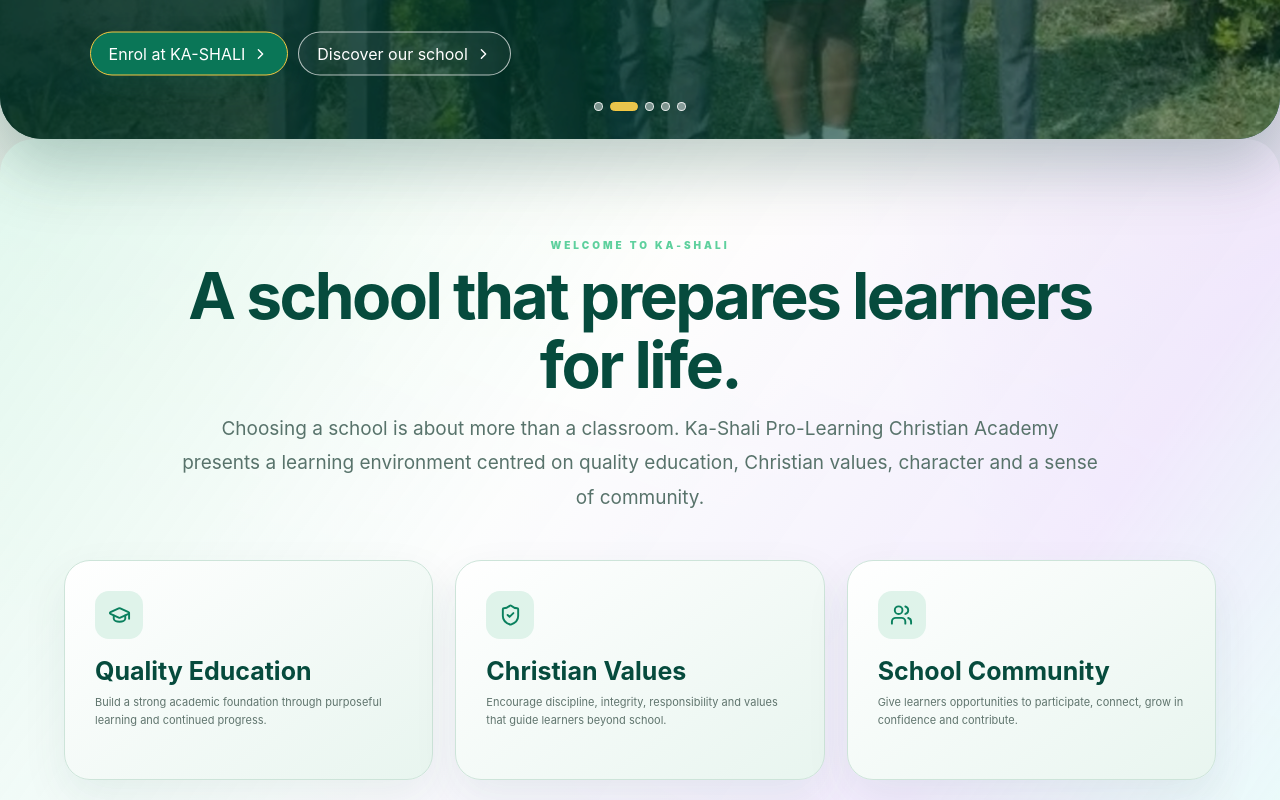
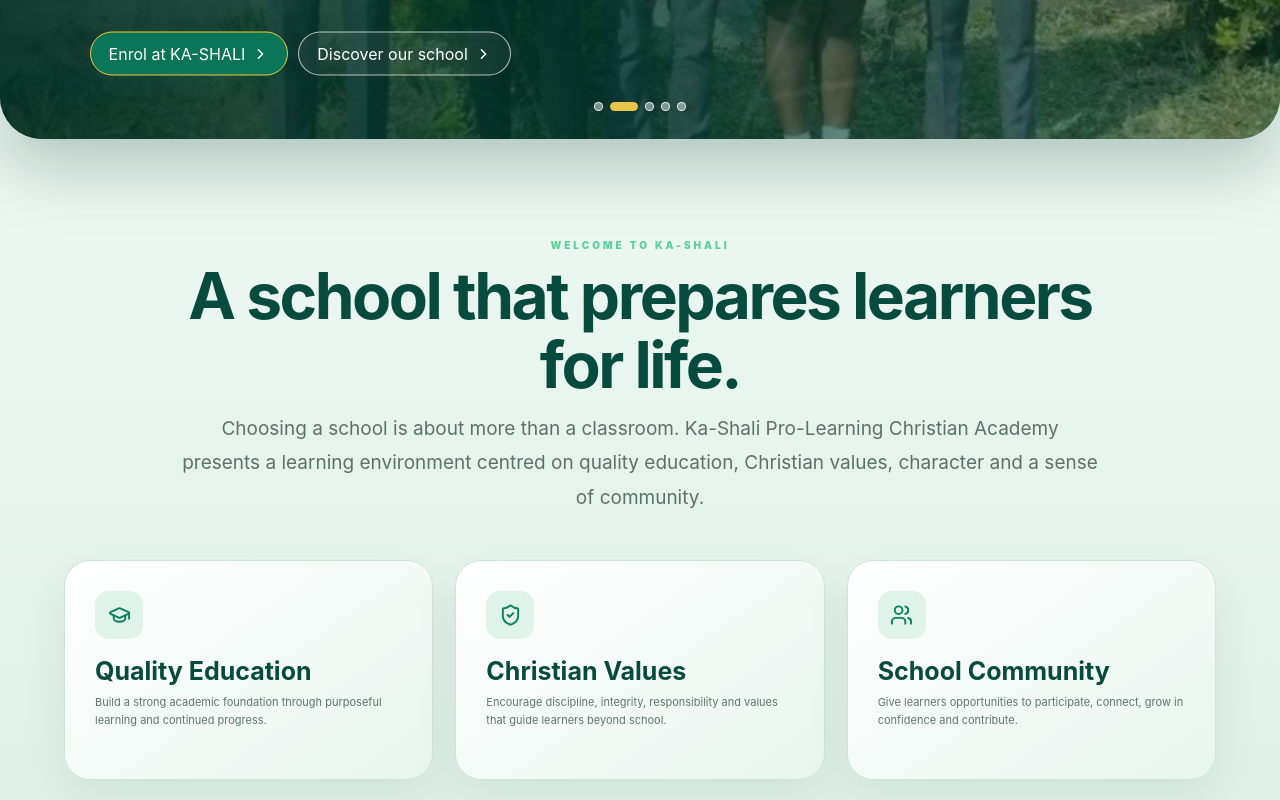
Before and after one commit to MnisiLeo/PRO-LEARNING-Website, a React (Vite) app: page / in a window 1280 px wide. Shown: the part 680-1480 px from the top of the page. Built offline with nearby package versions, Linux system fonts and the light colour scheme.

Commit message:
Add files via upload

```diff
--- a/src/styles.css
+++ b/src/styles.css
@@ -562,239 +562,3 @@
   backdrop-filter:blur(10px);
 }
 .publicFull.kashaliTheme .fullFormCard { border-color:rgba(11,143,91,.14); }
-
-/* V31: flowing rainbow background system — no flat green page backgrounds. */
-body {
-  background:
-    radial-gradient(70% 55% at 8% 5%, rgba(11,143,91,.18), transparent 60%),
-    radial-gradient(60% 50% at 94% 8%, rgba(111,45,189,.18), transparent 62%),
-    radial-gradient(55% 45% at 78% 96%, rgba(0,180,210,.10), transparent 64%),
-    linear-gradient(135deg,#f8fffc 0%,#ffffff 36%,#fbf5ff 68%,#f4fffb 100%);
-}
-
-/* Public pages: flowing colour ribbons inspired by the supplied rainbow references. */
-.public {
-  background:
-    radial-gradient(58% 38% at 4% 12%, rgba(0,190,180,.15), transparent 70%),
-    radial-gradient(48% 42% at 96% 8%, rgba(123,63,180,.16), transparent 70%),
-    radial-gradient(55% 45% at 80% 92%, rgba(255,180,60,.10), transparent 72%),
-    radial-gradient(45% 40% at 20% 90%, rgba(40,150,220,.10), transparent 72%),
-    linear-gradient(135deg,#ffffff 0%,#f6fffb 38%,#fbf6ff 68%,#f8fffc 100%);
-}
-.public::before {
-  content:"";
-  position:absolute;
-  z-index:0;
-  inset:-12% -8%;
-  pointer-events:none;
-  opacity:.38;
-  filter:blur(22px);
-  background:
-    linear-gradient(155deg, transparent 0 18%, rgba(255,80,120,.13) 23%, rgba(255,180,55,.13) 31%, rgba(30,190,150,.14) 40%, rgba(40,150,220,.12) 50%, rgba(120,70,190,.14) 61%, transparent 72%),
-    linear-gradient(25deg, transparent 0 35%, rgba(30,190,150,.10) 43%, rgba(120,70,190,.12) 55%, transparent 68%);
-}
-.public > *:not(.flagWatermark) { position:relative; z-index:1; }
-
-.public.kashaliTheme,
-.public.publicFull.kashaliTheme {
-  background:
-    radial-gradient(55% 42% at 4% 8%, rgba(11,143,91,.24), transparent 68%),
-    radial-gradient(48% 40% at 95% 12%, rgba(111,45,189,.22), transparent 68%),
-    radial-gradient(45% 38% at 76% 91%, rgba(15,170,150,.13), transparent 70%),
-    radial-gradient(40% 36% at 22% 88%, rgba(245,200,66,.10), transparent 70%),
-    linear-gradient(135deg,#f6fff9 0%,#ffffff 37%,#fbf5ff 68%,#f2fff9 100%);
-}
-.public.bethelTheme,
-.public.publicFull.bethelTheme {
-  background:
-    radial-gradient(55% 44% at 5% 8%, rgba(123,63,180,.24), transparent 68%),
-    radial-gradient(48% 40% at 96% 12%, rgba(218,75,165,.13), transparent 68%),
-    radial-gradient(45% 40% at 78% 92%, rgba(90,130,235,.12), transparent 70%),
-    radial-gradient(42% 34% at 18% 88%, rgba(255,190,80,.08), transparent 70%),
-    linear-gradient(135deg,#ffffff 0%,#fbf7ff 38%,#f1e7ff 70%,#fff 100%);
-}
-
-/* Keep the content readable while letting the rainbow texture show through. */
-.public .ksProfessionalHome,
-.public .ksHome,
-.public .publicInfoPage,
-.public .galleryPage,
-.public .coursesPage,
-.public .publicFull,
-.public .fullFormWrap {
-  background:transparent !important;
-}
-.public .ksWelcomeSection,
-.public .ksAboutHome,
-.public .ksGalleryPro,
-.public .publicInfoBody,
-.public .galleryGridPro {
-  background:transparent !important;
-}
-
-/* Hero, CTA and footer sections use blended gradients rather than a single green. */
-.public.kashaliTheme .ksHeroOverlay {
-  background:
-    linear-gradient(112deg, rgba(6,63,53,.88) 0%, rgba(11,143,91,.50) 34%, rgba(38,143,184,.25) 55%, rgba(111,45,189,.34) 78%, rgba(255,255,255,.08) 100%),
-    linear-gradient(0deg,rgba(6,63,53,.42),transparent 55%);
-}
-.public.bethelTheme .ksHeroOverlay {
-  background:
-    linear-gradient(112deg, rgba(50,18,78,.90) 0%, rgba(123,63,180,.55) 38%, rgba(80,120,220,.22) 60%, rgba(220,70,160,.20) 78%, rgba(255,255,255,.08) 100%),
-    linear-gradient(0deg,rgba(50,18,78,.38),transparent 55%);
-}
-.public.kashaliTheme .ksWelcomeSection {
-  background:
-    linear-gradient(125deg,rgba(225,249,239,.88),rgba(255,255,255,.72) 42%,rgba(244,232,255,.70) 76%,rgba(231,255,248,.82)) !important;
-  border-radius:34px;
-}
-.public.bethelTheme .ksWelcomeSection {
-  background:
-    linear-gradient(125deg,rgba(249,241,255,.88),rgba(255,255,255,.76) 44%,rgba(239,231,255,.82) 76%,rgba(255,247,252,.88)) !important;
-  border-radius:34px;
-}
-.public.kashaliTheme .ksAboutHome,
-.public.bethelTheme .ksAboutHome {
-  background:linear-gradient(125deg,rgba(255,255,255,.88),rgba(245,239,255,.66),rgba(233,255,247,.78)) !important;
-  border-radius:34px;
-}
-.public.kashaliTheme .ksAdmissionBand {
-  background:linear-gradient(115deg,#063f35 0%,#0b8f5b 32%,#169db0 54%,#6f2dbd 78%,#fff 150%) !important;
-}
-.public.bethelTheme .ksAdmissionBand {
-  background:linear-gradient(115deg,#4f1d7a 0%,#7b3fb4 38%,#4f82cf 58%,#b64fba 80%,#fff 150%) !important;
-}
-.public.kashaliTheme .ksValuesBand,
-.public.kashaliTheme .ksContactPro {
-  background:linear-gradient(115deg,#063f35,#0b8f5b 32%,#188fa7 55%,#6f2dbd 82%) !important;
-}
-.public.bethelTheme .ksValuesBand,
-.public.bethelTheme .ksContactPro {
-  background:linear-gradient(115deg,#3b145c,#5b249e 32%,#7864c7 55%,#b14fa8 82%) !important;
-}
-.public.kashaliTheme .ksEnrolCta {
-  background:linear-gradient(115deg,#075e4e,#0b8f5b 34%,#258eaf 58%,#6f2dbd 86%) !important;
-}
-.public.bethelTheme .ksEnrolCta {
-  background:linear-gradient(115deg,#4f1d7a,#7b3fb4 38%,#6873c4 60%,#b04eaa 88%) !important;
-}
-.public.kashaliTheme .ksSiteFooter {
-  background:linear-gradient(120deg,#032d26,#075e4e 38%,#176c83 62%,#48206f) !important;
-}
-.public.bethelTheme .ksSiteFooter {
-  background:linear-gradient(120deg,#29103f,#4f1d7a 38%,#5f4c9c 62%,#8f397e) !important;
-}
-
-/* Public information / courses / gallery pages also inherit the same blend. */
-.public.kashaliTheme .publicInfoHero,
-.public.kashaliTheme .galleryHero {
-  background:linear-gradient(115deg,#063f35,#0b8f5b 34%,#258eaf 57%,#6f2dbd 84%) !important;
-}
-.public.bethelTheme .publicInfoHero,
-.public.bethelTheme .galleryHero {
-  background:linear-gradient(115deg,#4f1d7a,#7b3fb4 36%,#6873c4 58%,#b04eaa 86%) !important;
-}
-.public.kashaliTheme .publicInfoCards article,
-.public.kashaliTheme .publicInfoSide,
-.public.kashaliTheme .galleryGridPro figure {
-  background:rgba(255,255,255,.86) !important;
-  backdrop-filter:blur(8px);
-}
-.public.bethelTheme .publicInfoCards article,
-.public.bethelTheme .publicInfoSide,
-.public.bethelTheme .galleryGridPro figure {
-  background:rgba(255,255,255,.88) !important;
-  backdrop-filter:blur(8px);
-}
-
-/* Login / register / application forms: rainbow canvas, white glass card. */
-.publicFull .fullFormWrap {
-  background:transparent !important;
-  position:relative;
-  overflow:hidden;
-}
-.publicFull .fullFormWrap::before {
-  content:"";
-  position:absolute;
-  inset:-20%;
-  pointer-events:none;
-  filter:blur(18px);
-  opacity:.72;
-  background:
-    linear-gradient(150deg, transparent 20%, rgba(11,143,91,.18) 30%, rgba(255,205,80,.12) 42%, rgba(50,160,210,.12) 52%, rgba(111,45,189,.18) 66%, rgba(220,70,160,.10) 78%, transparent 88%);
-}
-.publicFull.bethelTheme .fullFormWrap::before {
-  background:
-    linear-gradient(150deg, transparent 20%, rgba(123,63,180,.20) 34%, rgba(90,130,235,.13) 50%, rgba(218,75,165,.14) 68%, rgba(255,190,80,.08) 82%, transparent 92%);
-}
-.publicFull .fullFormCard {
-  position:relative;
-  z-index:1;
-  background:rgba(255,255,255,.92) !important;
-  backdrop-filter:blur(14px);
-}
-
-/* Logged-in portal: the whole workspace gets the same flowing treatment. */
-.app {
-  position:relative;
-  isolation:isolate;
-  background:#f8fffb !important;
-  overflow:hidden;
-}
-.app::before {
-  content:"";
-  position:absolute;
-  inset:0;
-  z-index:0;
-  pointer-events:none;
-  background:
-    radial-gradient(55% 45% at 2% 8%, rgba(11,143,91,.16), transparent 70%),
-    radial-gradient(50% 42% at 98% 12%, rgba(111,45,189,.15), transparent 70%),
-    radial-gradient(48% 42% at 76% 94%, rgba(35,150,190,.10), transparent 70%),
-    linear-gradient(135deg,#f7fffb,#ffffff 42%,#faf5ff 72%,#f3fff9);
-}
-.app.bethelApp {
-  background:#fcf9ff !important;
-}
-.app.bethelApp::before {
-  background:
-    radial-gradient(55% 45% at 2% 8%, rgba(123,63,180,.20), transparent 70%),
-    radial-gradient(50% 42% at 98% 12%, rgba(218,75,165,.13), transparent 70%),
-    radial-gradient(48% 42% at 76% 94%, rgba(80,130,225,.12), transparent 70%),
-    linear-gradient(135deg,#fff,#fbf7ff 42%,#f1e7ff 72%,#fff);
-}
-.app > * { position:relative; z-index:1; }
-.app .main,
-.app .content {
-  background:transparent !important;
-}
-.app .pageHead,
-.app .panel,
-.app .statCard,
-.app .tableWrap,
-.app .dashboardCard,
-.app .infoPanel,
-.app .staffAssignmentCard {
-  backdrop-filter:blur(8px);
-}
-.app.kashaliApp .primary { background:linear-gradient(110deg,#063f35,#0b8f5b,#6f2dbd) !important; }
-.app.kashaliApp .primary:hover { background:linear-gradient(110deg,#075e4e,#0b8f5b,#7b3fb4) !important; }
-.app.bethelApp .primary { background:linear-gradient(110deg,#4f1d7a,#7b3fb4,#6b6fc5) !important; }
-.app.bethelApp .primary:hover { background:linear-gradient(110deg,#5d2490,#8a49c5,#7b78d5) !important; }
-
-/* Website Admin also gets a polished rainbow canvas, while its cards remain clean. */
-.websiteAdminShell {
-  background:
-    radial-gradient(55% 50% at 5% 8%,rgba(11,143,91,.16),transparent 68%),
-    radial-gradient(50% 45% at 95% 10%,rgba(111,45,189,.18),transparent 68%),
-    linear-gradient(135deg,#f5fffa,#fff 42%,#faf4ff 72%,#f2fff9) !important;
-}
-.websiteAdminSide {
-  background:linear-gradient(165deg,#063f35,#0b8f5b 42%,#6f2dbd 100%) !important;
-}
-.websiteAdminShell:has(.websiteAdminLogin) {
-  background:
-    radial-gradient(55% 48% at 5% 10%,rgba(11,143,91,.18),transparent 68%),
-    radial-gradient(50% 45% at 95% 8%,rgba(111,45,189,.20),transparent 68%),
-    linear-gradient(135deg,#f5fffa,#fff 42%,#faf4ff 72%,#f2fff9) !important;
-}
```
